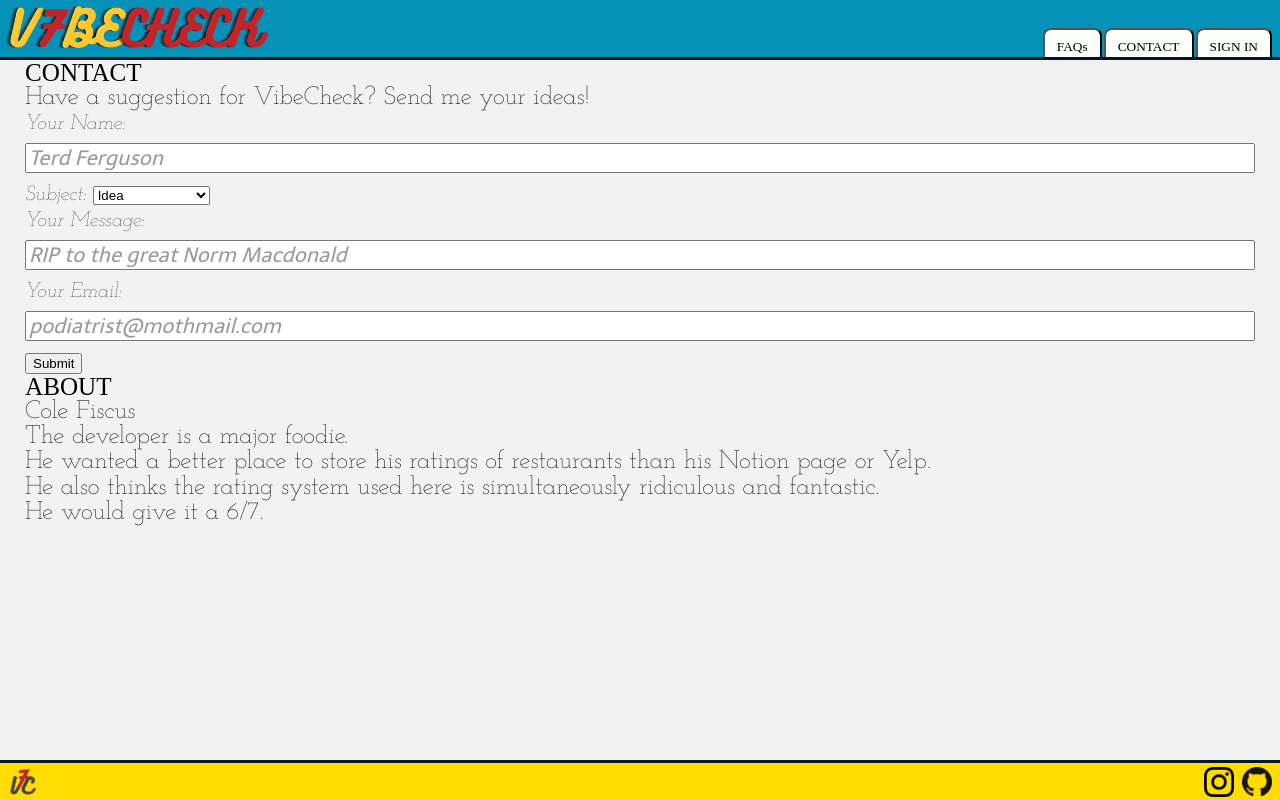
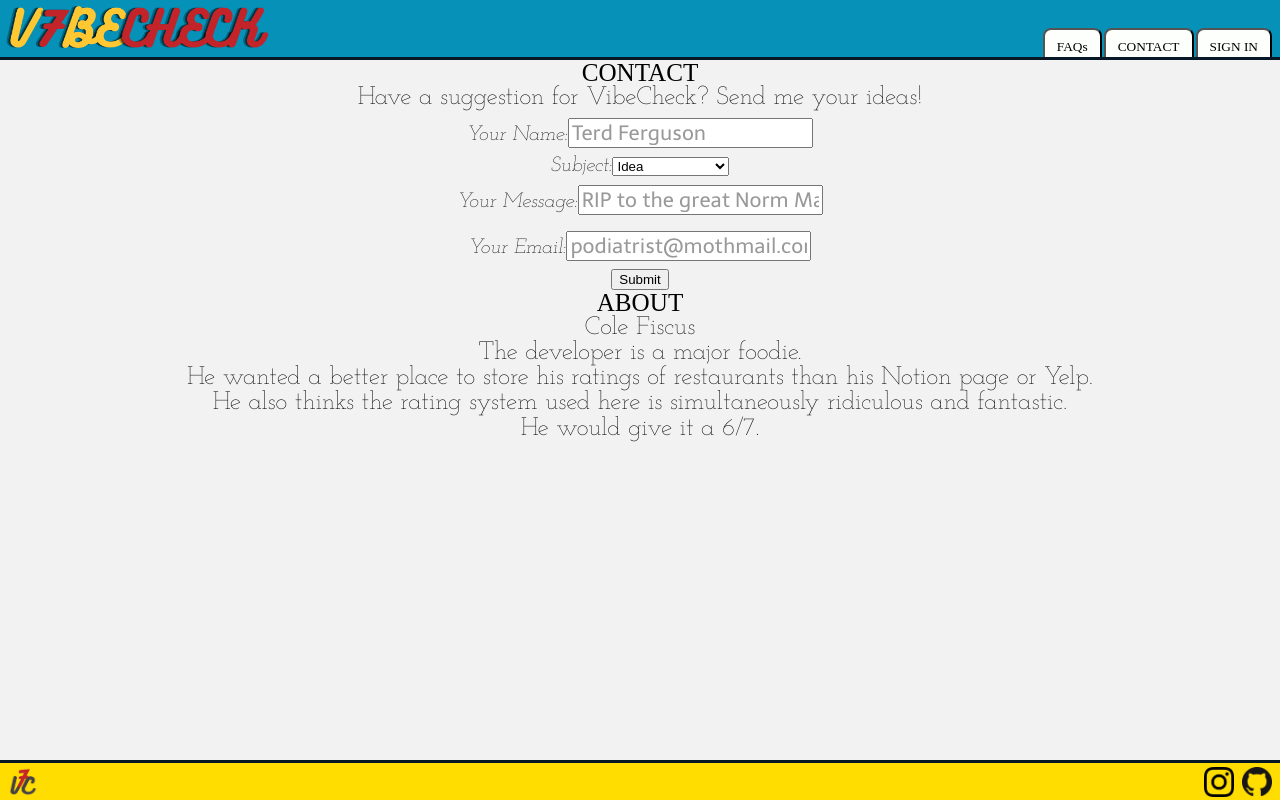
Before and after one commit to colefiscus/vibecheck, a React (Create React App) app: page /contact in a window 1280 px wide. Built offline with nearby package versions, Linux system fonts and the light colour scheme; a web font is replaced by a local one.

Commit message:
Add flexboxes to input wrappers

```diff
--- a/src/Components/EmailJS/ContactMe.js
+++ b/src/Components/EmailJS/ContactMe.js
@@ -96,26 +96,31 @@ const ContactMe = () => {
 }
 
 const Form = styled.form`
+  width: 70%;
+  display: flex;
+  flex-direction: column;
+  align-items: center;
+`;
 
+
+const Label = styled.label`
+  font-family: 'Josefin Slab';
+  font-size: ${18/14}rem;
+  font-style: italic;
 `;
 
 const InputWrapper = styled.div`
-
-`;
-
-const Label = styled.label`
-  font-family: 'Josefin Slab';
-  font-weight: 100;
-  font-style: italic;
-  font-size: ${18/14}rem;
+  display: flex;
+  width: 100%;
+  align-items: baseline;
+  justify-content: center;
 `;
 
 const Input = styled.input`
   margin: 8px 0px;
-  width: 100%;
+  // width: 100%;
   font-size: ${18/14}rem;
   font-family: 'Telex';
-  font-style: italic;
   color: hsl(0, 0%, 0%);
 
   &::placeholder {
--- a/src/Views/Contact.js
+++ b/src/Views/Contact.js
@@ -40,6 +40,10 @@ const Title = styled.h2`
 
 const SectionWrapper = styled.section`
   margin: 0px 25px;
+  display: flex;
+  flex-direction: column;
+  justify-content: center;
+  align-items: center;
 `;
 
 export default Contact;
```
